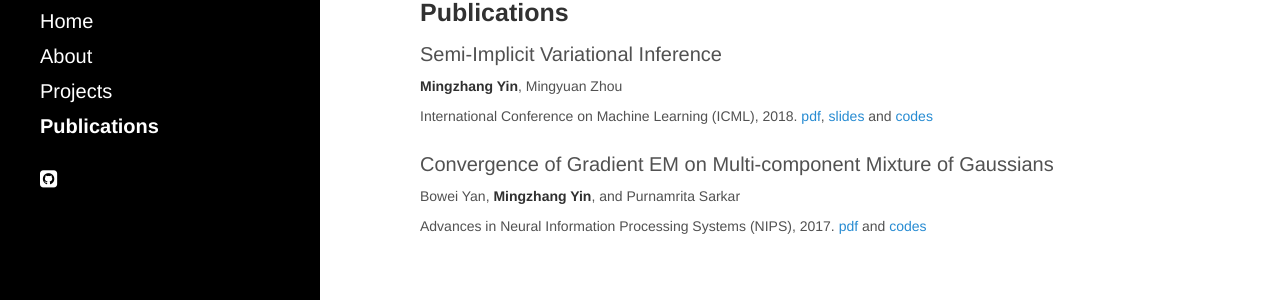
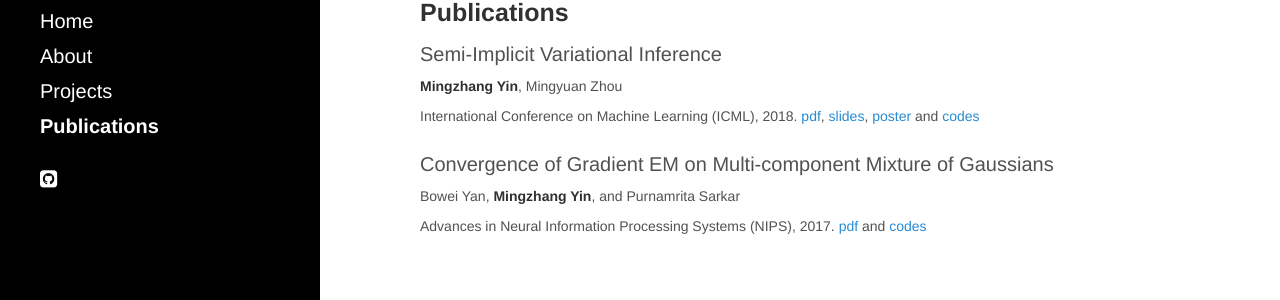
Before and after one commit to mingzhang-yin/mingzhang-yin.github.io, a Jekyll site: the page built from publications.md, in a window 1280 px wide. Shown: the part 304-604 px from the top of the page. Built offline with Jekyll 4.4.1, drawn with Linux system fonts in a browser that asks for light colours; nearby versions of some CDN libraries.

Commit message:
Update publications.md

```diff
--- a/publications.md
+++ b/publications.md
@@ -14,7 +14,7 @@
 
 Semi-Implicit Variational Inference
 <br> <span style="font-size:14px"> **Mingzhang Yin**, Mingyuan Zhou  <br>
-International Conference on Machine Learning (ICML), 2018.  [pdf](http://arxiv.org/abs/1805.11183), <a href="https://github.com/mingzhang-yin/mingzhang-yin.github.io/blob/master/assets/pdfs/SIVI_ICML.pdf" target="_blank">slides</a> and <a href="https://github.com/mingzhang-yin/SIVI" target="_blank">codes </a>
+International Conference on Machine Learning (ICML), 2018.  [pdf](http://arxiv.org/abs/1805.11183), <a href="https://github.com/mingzhang-yin/mingzhang-yin.github.io/blob/master/assets/pdfs/SIVI_ICML.pdf" target="_blank">slides</a>, <a href="https://github.com/mingzhang-yin/mingzhang-yin.github.io/blob/master/assets/pdfs/SIVI_poster.pdf" target="_blank">poster</a> and <a href="https://github.com/mingzhang-yin/SIVI" target="_blank">codes </a>
  </span>
 
 
```
